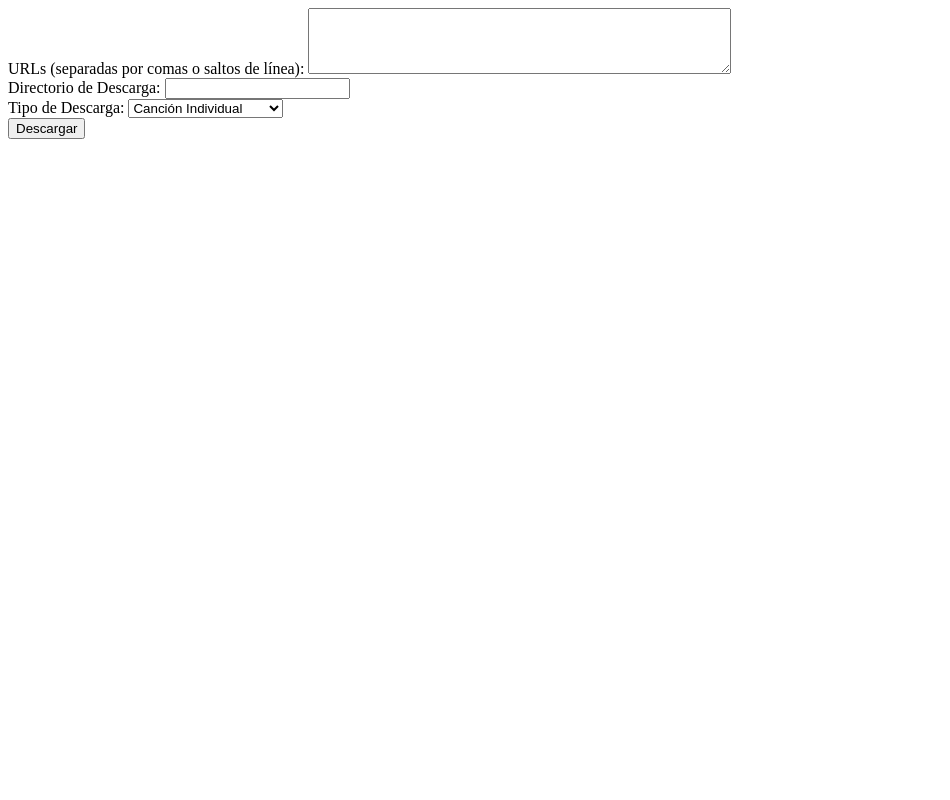
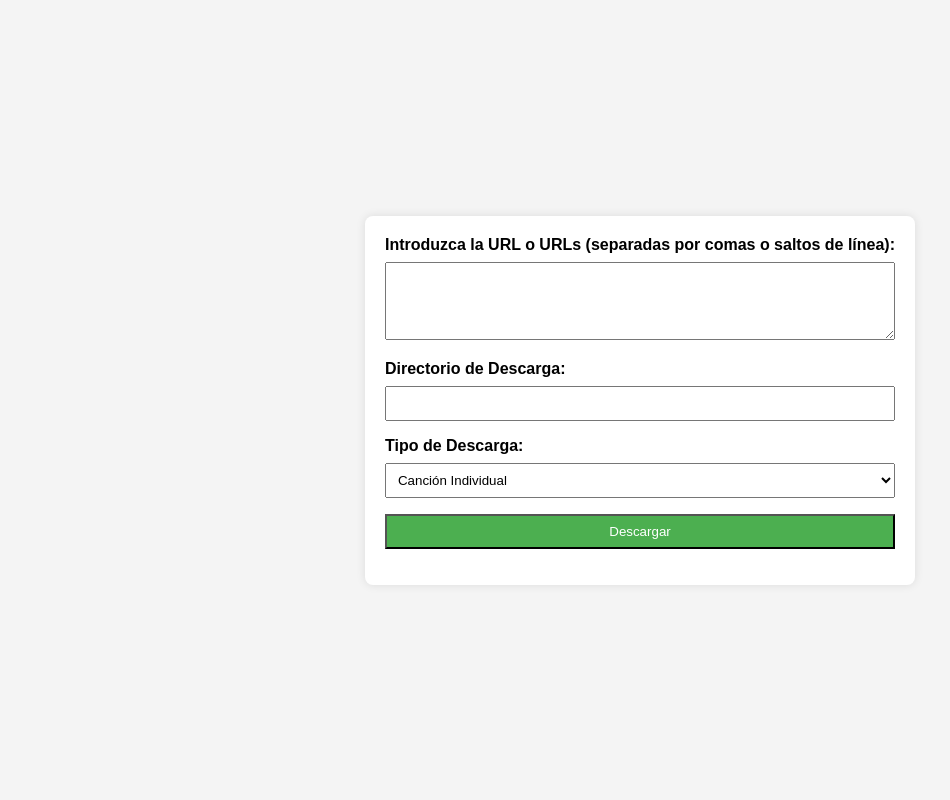
Before and after one commit to nachh07/youtube-to-mp3, a Flask app: page / in a window 1280 px wide. Shown: the whole page, without its empty margins (0-950 px from the left). Run offline with Flask 3, Linux system fonts and the light colour scheme.

Commit message:
Cambios en front end

```diff
--- a/templates/index.html
+++ b/templates/index.html
@@ -3,12 +3,61 @@
 <head>
     <meta charset="UTF-8">
     <meta name="viewport" content="width=device-width, initial-scale=1.0">
-    <title>Seleccionar Carpeta</title>
+    <title>Youtube Song Downloader</title>
+    <style>
+        body {
+            font-family: 'Arial', sans-serif;
+            background-color: #f4f4f4;
+            margin: 0;
+            padding: 0;
+            display: flex;
+            justify-content: center;
+            align-items: center;
+            height: 100vh;
+        }
+
+        form {
+            background-color: #fff;
+            border-radius: 8px;
+            padding: 20px;
+            box-shadow: 0 0 10px rgba(0, 0, 0, 0.1);
+        }
+
+        label {
+            display: block;
+            margin-bottom: 8px;
+            font-weight: bold;
+        }
+
+        textarea,
+        input,
+        select {
+            width: 100%;
+            padding: 8px;
+            margin-bottom: 16px;
+            box-sizing: border-box;
+        }
+
+        input[type="submit"] {
+            background-color: #4caf50;
+            color: #fff;
+            cursor: pointer;
+        }
+
+        input[type="submit"]:hover {
+            background-color: #45a049;
+        }
+
+        p {
+            margin-top: 16px;
+            color: #ff0000;
+        }
+    </style>
 </head>
 <body>
     <form action="/download" method="post">
-        <label for="urls">URLs (separadas por comas o saltos de línea):</label>
-        <textarea id="urls" name="urls" rows="4" cols="50" required></textarea>
+        <label for="urls">Introduzca la URL o URLs (separadas por comas o saltos de línea):</label>
+        <textarea id="urls" name="urls" rows="4" required></textarea>
         <br>
         <label for="path">Directorio de Descarga:</label>
         <input type="text" id="path" name="path" required>
```
